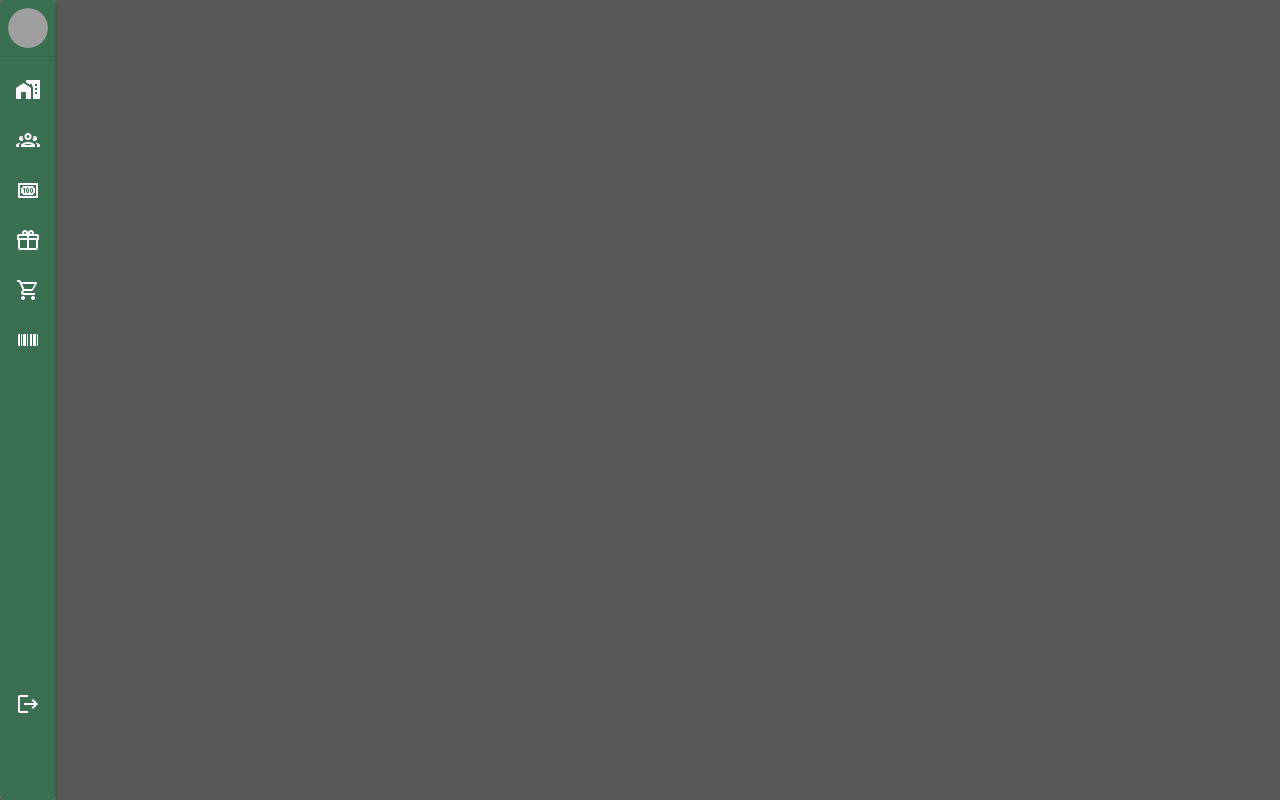
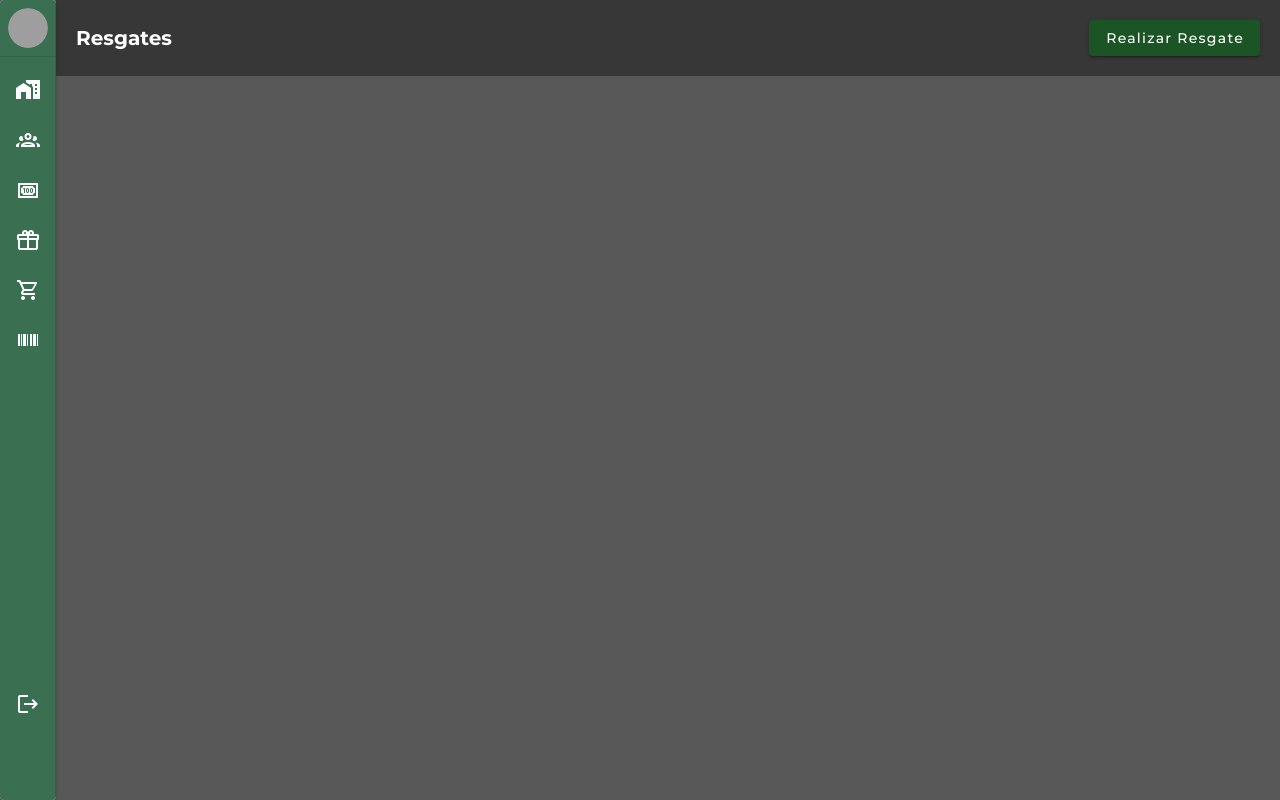
Before and after one commit to bssilva/tcc-front, a Vue app: page /resgates in a window 1280 px wide. Built offline with nearby package versions, Linux system fonts and the light colour scheme; grey boxes are pictures that could not be loaded.

Commit message:
Criacao do componente de Redemptions

```diff
--- a/src/router/index.js
+++ b/src/router/index.js
@@ -3,6 +3,7 @@ import VueRouter from "vue-router";
 import Clients from "../template/views/clients/Clients.vue";
 import Points from "../template/views/points/Points.vue";
 import Prizes from "../template/views/prizes/Prizes.vue";
+import Redemptions from "../template/views/redemptions/Redemptions.vue";
 
 Vue.use(VueRouter);
 
@@ -22,6 +23,11 @@ const routes = [
     name: "Premios",
     component: Prizes,
   },
+  {
+    path: "/resgates",
+    name: "Resgates",
+    component: Redemptions,
+  },
 ];
 
 const router = new VueRouter({
--- a/src/template/componets/sideBar/SideBar.js
+++ b/src/template/componets/sideBar/SideBar.js
@@ -6,7 +6,7 @@ export default {
       { title: "Clientes", icon: "mdi-account-group-outline", to: "/clientes" },
       { title: "Pontos", icon: "mdi-cash-100", to: "/pontos" },
       { title: "Prêmios", icon: "mdi-gift-outline", to: "/premios" },
-      { title: "Resgates", icon: "mdi-cart-outline", to: "/pontos" },
+      { title: "Resgates", icon: "mdi-cart-outline", to: "/resgates" },
       { title: "Voucher", icon: "mdi-barcode", to: "/pontos" },
       { title: "Sair", icon: "mdi-logout", to: "/pontos" },
     ],
--- a/src/template/views/prizes/Prizes.js
+++ b/src/template/views/prizes/Prizes.js
@@ -1,3 +1,3 @@
 export default {
-  name: "Points",
+  name: "Prizes",
 };
--- /dev/null
+++ b/src/template/views/redemptions/Redemptions.js
@@ -0,0 +1,3 @@
+export default {
+  name: "Redemptions",
+};
--- /dev/null
+++ b/src/template/views/redemptions/Redemptions.scss
@@ -0,0 +1,3 @@
+#redemption {
+  width: 100%;
+}
--- /dev/null
+++ b/src/template/views/redemptions/Redemptions.vue
@@ -0,0 +1,8 @@
+<template>
+  <div id="redemption">
+    <Header :title="'Resgates'" :nameButton="'Realizar resgate'" />
+  </div>
+</template>
+
+<script src="./Redemptions.js" />
+<style lang="scss" src="./Redemptions.scss" />
```
